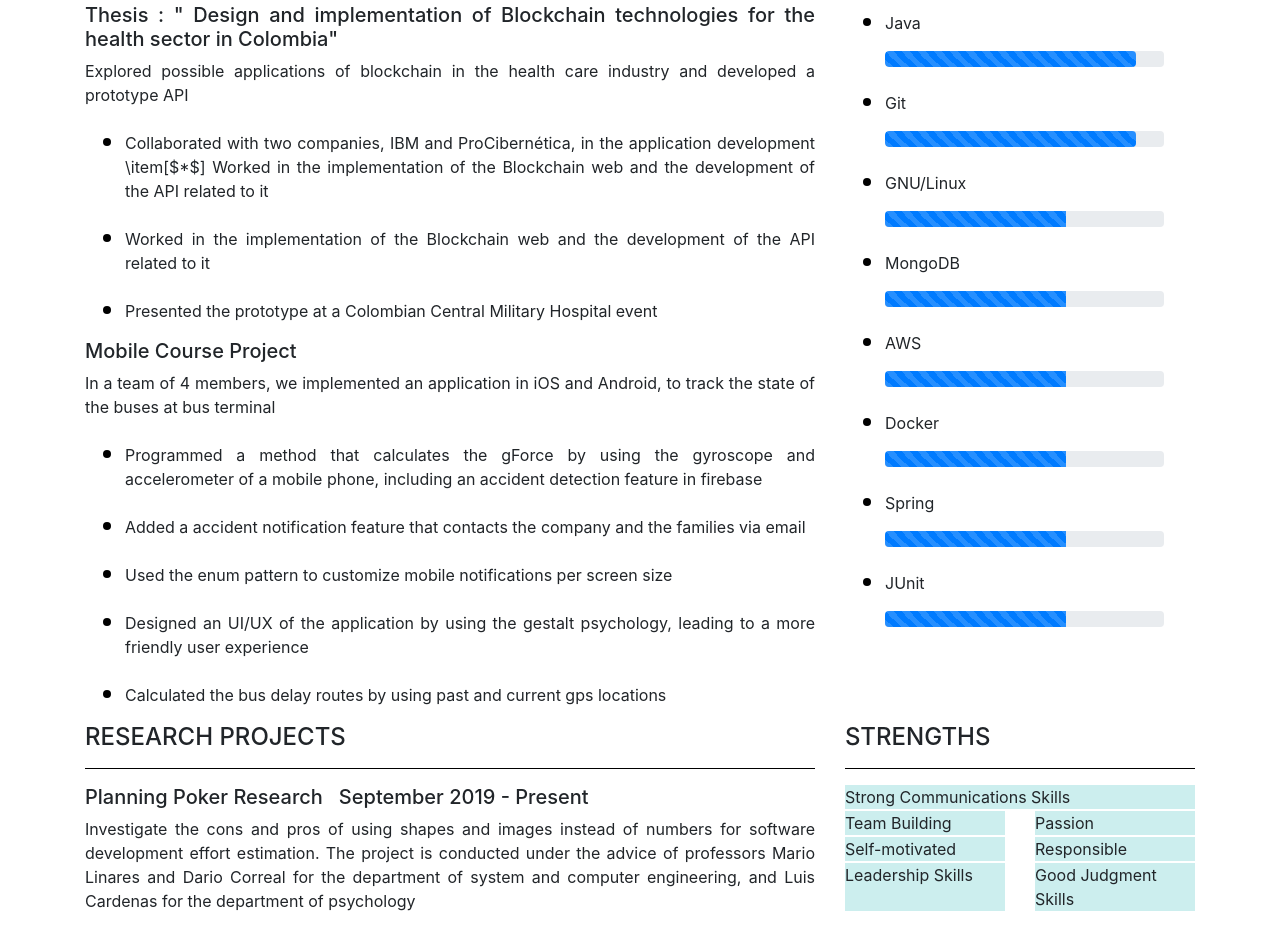
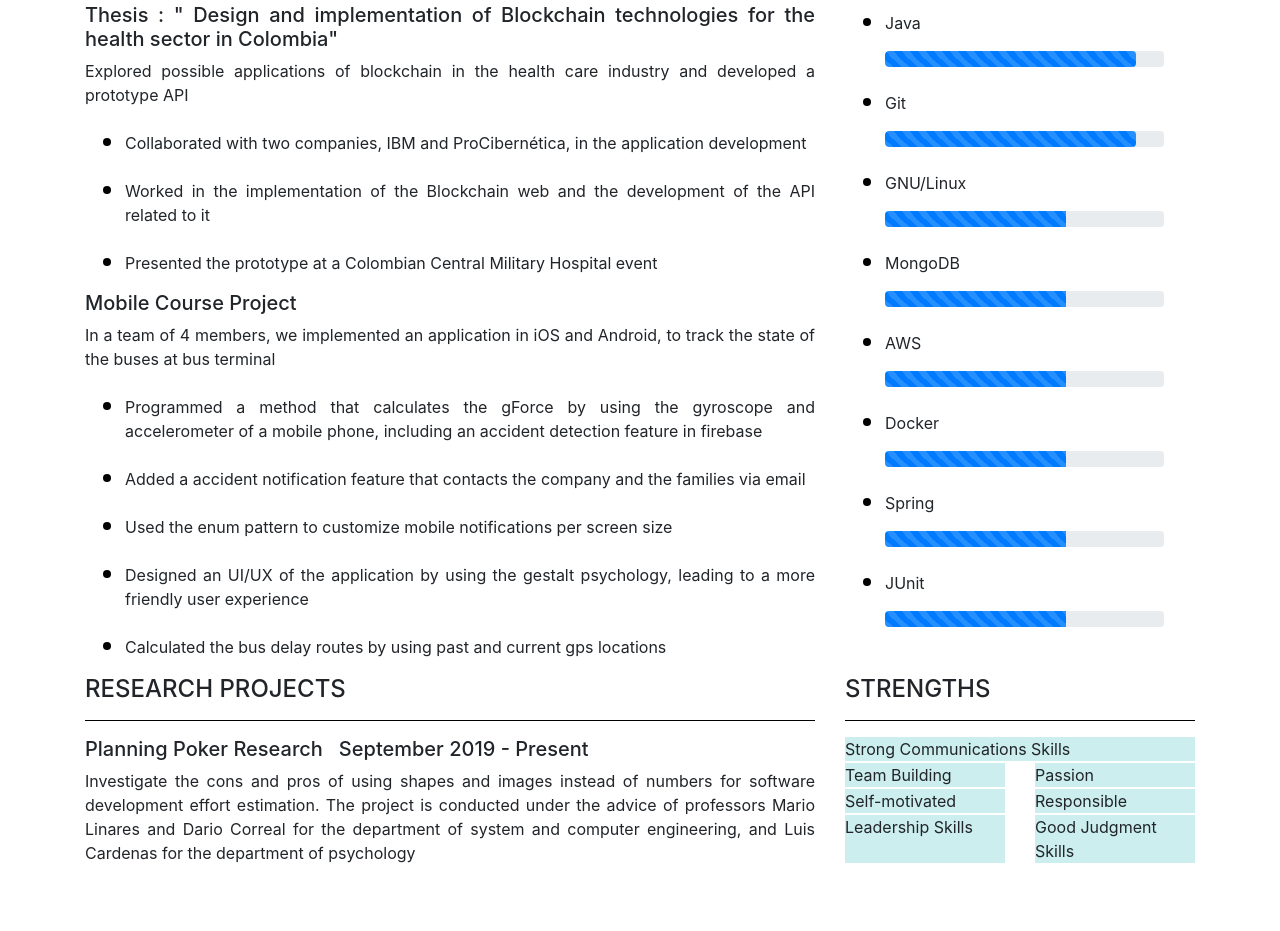
Before and after one commit to dfriveros11/DiegoRiveros, a website: page cv.html in a window 1280 px wide. Shown: the part 1112-2043 px from the top of the page. Drawn offline with nearby package versions, Linux system fonts and the light colour scheme.

Commit message:
Gramatically error

```diff
--- a/cv.html
+++ b/cv.html
@@ -223,9 +223,7 @@
             <li>
               <p>
                 Collaborated with two companies, IBM and ProCibernética, in the
-                application development \item[$*$] Worked in the implementation
-                of the Blockchain web and the development of the API related to
-                it
+                application development
               </p>
             </li>
             <li>
```
